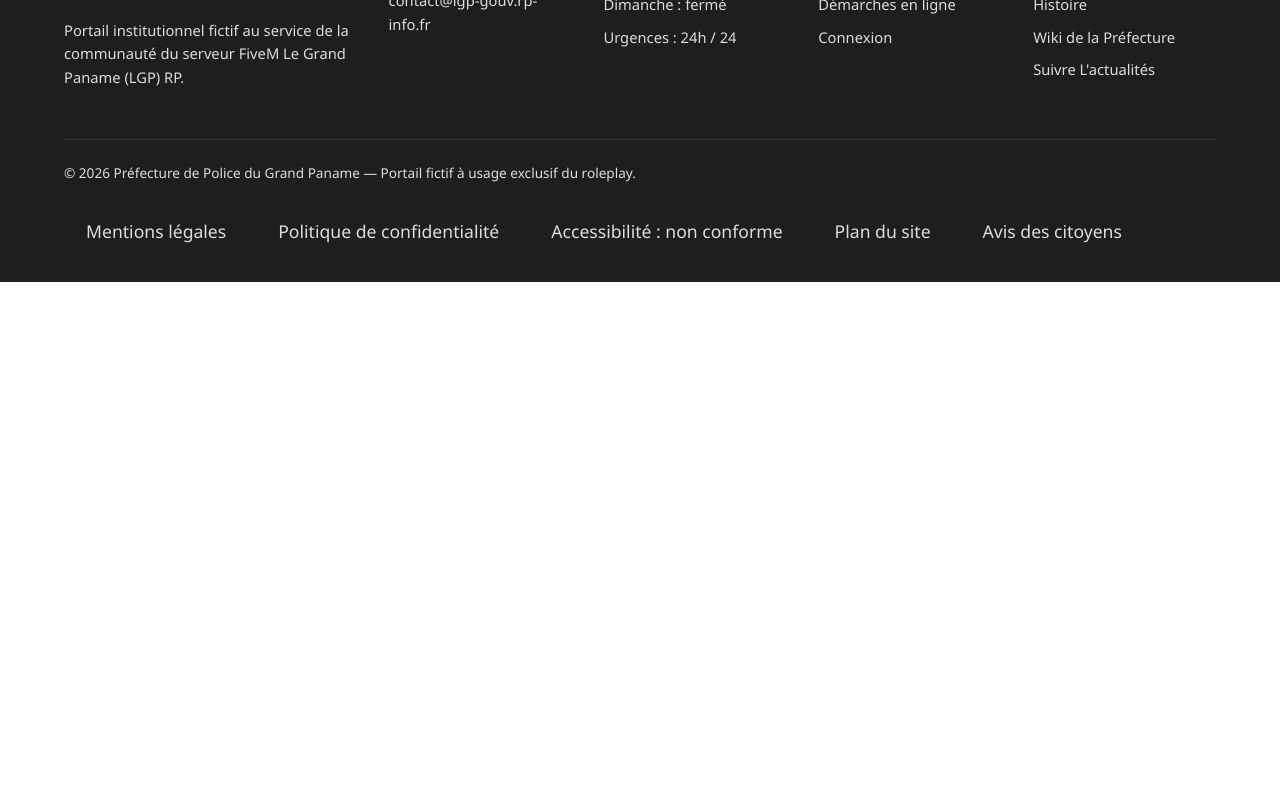
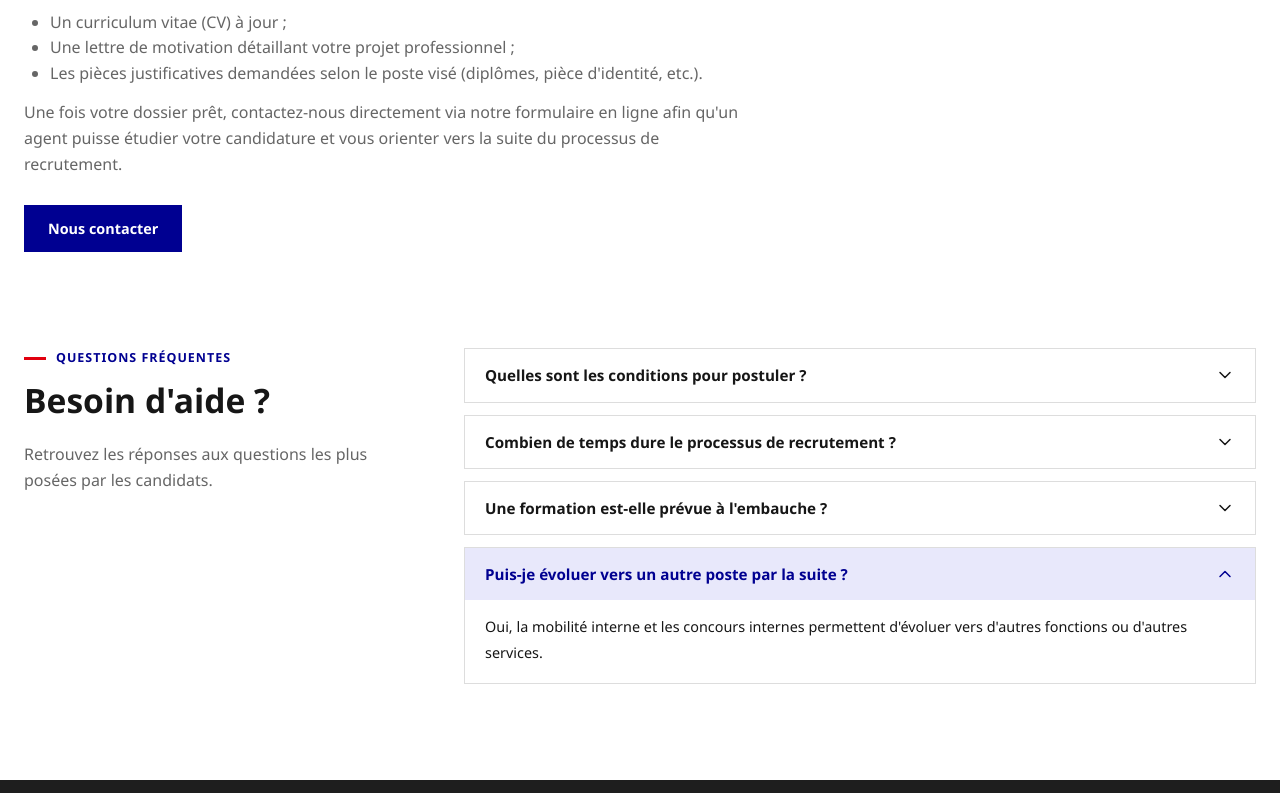
Before and after one commit to GodMod42/lgp-prefecture, a plain HTML site: page emplois.html in a window 1280 px wide. Shown: the part 1311-2104 px from the top of the page. Before the commit the page ends 1627 px from the top, so only its background shows below. Drawn offline with Linux system fonts and the light colour scheme.

Commit message:
Implement application guidelines and FAQ section
Added application section with guidelines and FAQ.

```diff
--- a/emplois.html
+++ b/emplois.html
@@ -140,6 +140,16 @@ footer{background:var(--pied);color:#ddd;font-size:.92rem}
 .av p{font-size:.88rem;color:var(--gris);line-height:1.7}
 @media(max-width:960px){.cols2{grid-template-columns:1fr}}
 @media(max-width:600px){.avs{grid-template-columns:1fr}}
+.cta{display:inline-block;margin-top:14px;background:var(--bleu);color:#fff;font-weight:700;font-size:.9rem;padding:12px 24px}
+:root[data-theme=dark] .cta{color:#000}
+.apply{padding:24px 0 72px}.faq{padding:24px 0 96px}
+.apply .w,.faq .w{max-width:1360px}
+.apply p{color:var(--gris);max-width:46em;margin-bottom:14px}
+.apply ul{color:var(--gris);padding-left:26px;margin-bottom:14px}
+.faq .w{display:grid;grid-template-columns:1fr 2fr;gap:44px;align-items:start}
+.faq .lead{color:var(--gris);max-width:24em}
+.faq .job .body{padding:14px 20px 18px}.faq .job .body p{font-size:.9rem}
+@media(max-width:960px){.faq .w{grid-template-columns:1fr}}
 </style>
 <script src="assets/js/site.js"></script>
 </head>
@@ -200,6 +210,37 @@ footer{background:var(--pied);color:#ddd;font-size:.92rem}
       </div>
     </div>
   </section>
+
+  <section class="apply">
+    <div class="w">
+      <p class="eyebrow">Candidature</p>
+      <h2>Comment postuler ?</h2>
+      <p>Pour intégrer nos services, vous devez prendre contact avec la préfecture et constituer un dossier de candidature complet comprenant :</p>
+      <ul>
+        <li>Un curriculum vitae (CV) à jour ;</li>
+        <li>Une lettre de motivation détaillant votre projet professionnel ;</li>
+        <li>Les pièces justificatives demandées selon le poste visé (diplômes, pièce d'identité, etc.).</li>
+      </ul>
+      <p>Une fois votre dossier prêt, contactez-nous directement via notre formulaire en ligne afin qu'un agent puisse étudier votre candidature et vous orienter vers la suite du processus de recrutement.</p>
+      <a class="cta" href="contact.html">Nous contacter</a>
+    </div>
+  </section>
+
+  <section class="faq">
+    <div class="w">
+      <div>
+        <p class="eyebrow">Questions fréquentes</p>
+        <h2>Besoin d'aide ?</h2>
+        <p class="lead">Retrouvez les réponses aux questions les plus posées par les candidats.</p>
+      </div>
+      <div class="acc" id="faq">
+          <div class="job"><button type="button" aria-expanded="false" aria-controls="faq0">Quelles sont les conditions pour postuler ?<svg class="i"><use href="#chev"/></svg></button><div class="body" id="faq0"><p>Être majeur, disposer d'une pièce d'identité valide et constituer un dossier de candidature complet (CV et lettre de motivation).</p></div></div>
+          <div class="job"><button type="button" aria-expanded="false" aria-controls="faq1">Combien de temps dure le processus de recrutement ?<svg class="i"><use href="#chev"/></svg></button><div class="body" id="faq1"><p>Le délai varie selon le poste. En général, comptez quelques jours entre l'étude de votre dossier et l'entretien avec un agent.</p></div></div>
+          <div class="job"><button type="button" aria-expanded="false" aria-controls="faq2">Une formation est-elle prévue à l'embauche ?<svg class="i"><use href="#chev"/></svg></button><div class="body" id="faq2"><p>Oui, une formation initiale est prévue à l'embauche, puis des formations continues tout au long de votre carrière.</p></div></div>
+          <div class="job open"><button type="button" aria-expanded="true" aria-controls="faq3">Puis-je évoluer vers un autre poste par la suite ?<svg class="i"><use href="#chev"/></svg></button><div class="body" id="faq3"><p>Oui, la mobilité interne et les concours internes permettent d'évoluer vers d'autres fonctions ou d'autres services.</p></div></div>
+      </div>
+    </div>
+  </section>
 </main>
 
 <footer>
@@ -244,6 +285,11 @@ SITE.ready.then(d=>{
   });
 });
 
+document.querySelectorAll("#faq .job").forEach(e=>{const b=e.querySelector("button");b.onclick=()=>{
+  const o=!e.classList.contains("open");
+  document.querySelectorAll("#faq .job").forEach(x=>{x.classList.remove("open");x.querySelector("button").setAttribute("aria-expanded","false")});
+  if(o){e.classList.add("open");b.setAttribute("aria-expanded","true")}}});
+
 /* Thème clair / sombre */
 try{const t=localStorage.getItem("theme");if(t)document.documentElement.dataset.theme=t}catch(e){}
 document.getElementById("theme").onclick=()=>{
```
